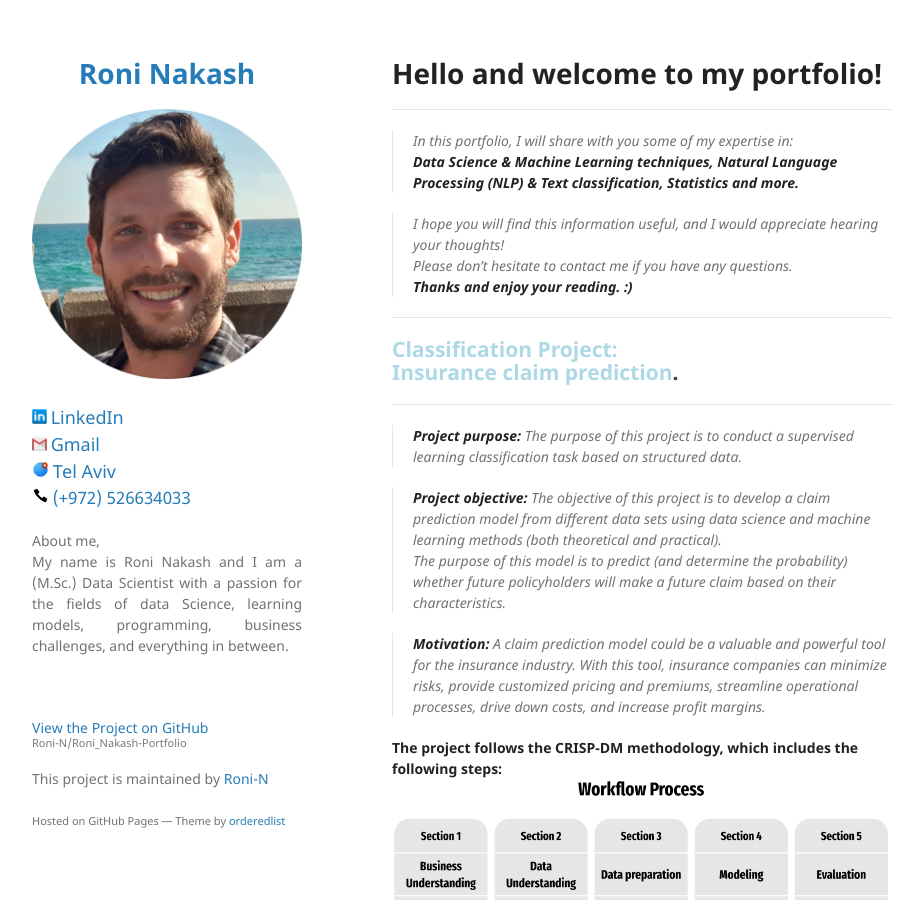
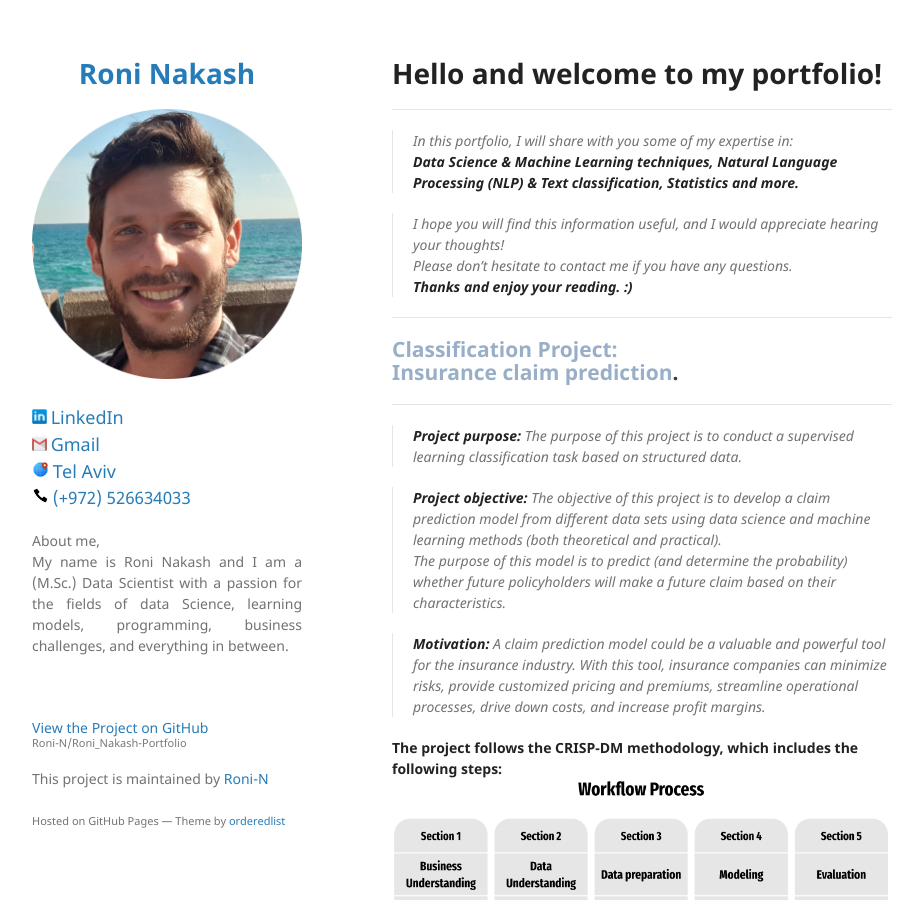
Before and after one commit to Roni-N/Roni_Nakash-Portfolio, a Jekyll site: the page built from index.md, in a window 1280 px wide and 900 px high. Shown: the whole window, without its empty margins (178-1097 px from the left). Built offline with Jekyll 4.4.1, drawn with Linux system fonts in a browser that asks for light colours; our own code applies the rules of GitHub Pages for plain Markdown files.

Commit message:
Update index.md

```diff
--- a/index.md
+++ b/index.md
@@ -14,7 +14,7 @@ layout: default
 >**Thanks and enjoy your reading. :)**
 
 ------------------------------------------------------------
-## <span style="color:lightblue">Classification Project:<br> Insurance claim prediction</span>.
+## <span style="color:#98AFC7">Classification Project:<br> Insurance claim prediction</span>.
 ------------------------------------------------------------
 > **Project purpose:** The purpose of this project is to conduct a supervised learning classification task based on structured data.  <br>
 
```
